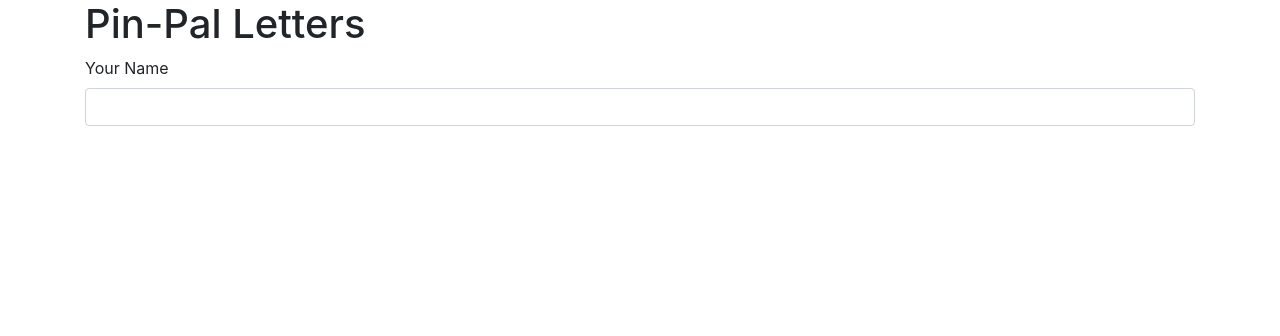
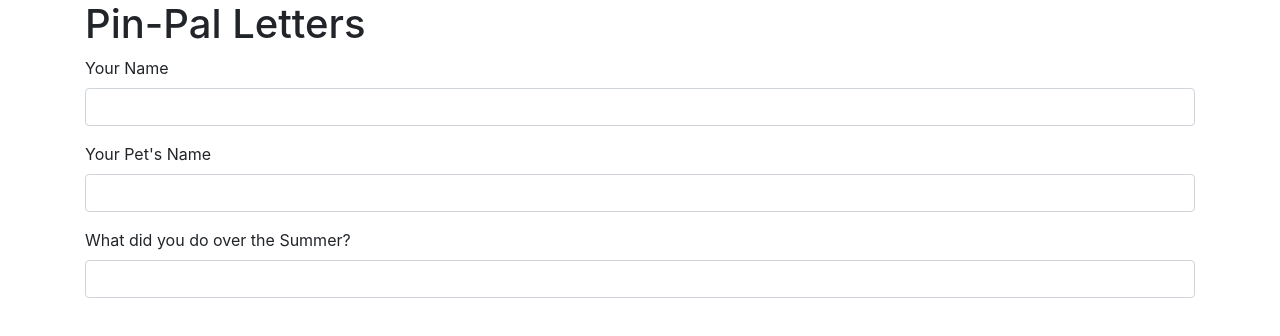
Before and after one commit to CalebCoughenour/forms, a plain HTML site: page index.html in a window 1280 px wide. Drawn offline with Linux system fonts and the light colour scheme.

Commit message:
add two more form lines for pet name and summer activities.

```diff
--- a/index.html
+++ b/index.html
@@ -5,7 +5,7 @@
   <link href="css/styles.css" rel="stylesheet" type="text/css">
   <script src="js/jquery-3.6.0.js"></script>
   <script src="js/scripts.js"></script>
-  <title>A fantastical adventure</title>
+  <title>Pin-Pal Palooza</title>
 </head>
 <body>
   <div class="container">
@@ -15,6 +15,14 @@
         <label for="usersName">Your Name</label>
         <input id="usersName" class="form-control" type="text">
       </div>
+      <div class="form-group">
+        <label for="petsName">Your Pet's Name</label>
+        <input id="petsName" class="form-control" type="text">
+      </div>
+      <div class="form-group">
+        <label for="summerActivities">What did you do over the Summer?</label>
+        <input id="summerActivities" class="form-control" type="text">
+      </div>
 
   </div>
 </body>
```
